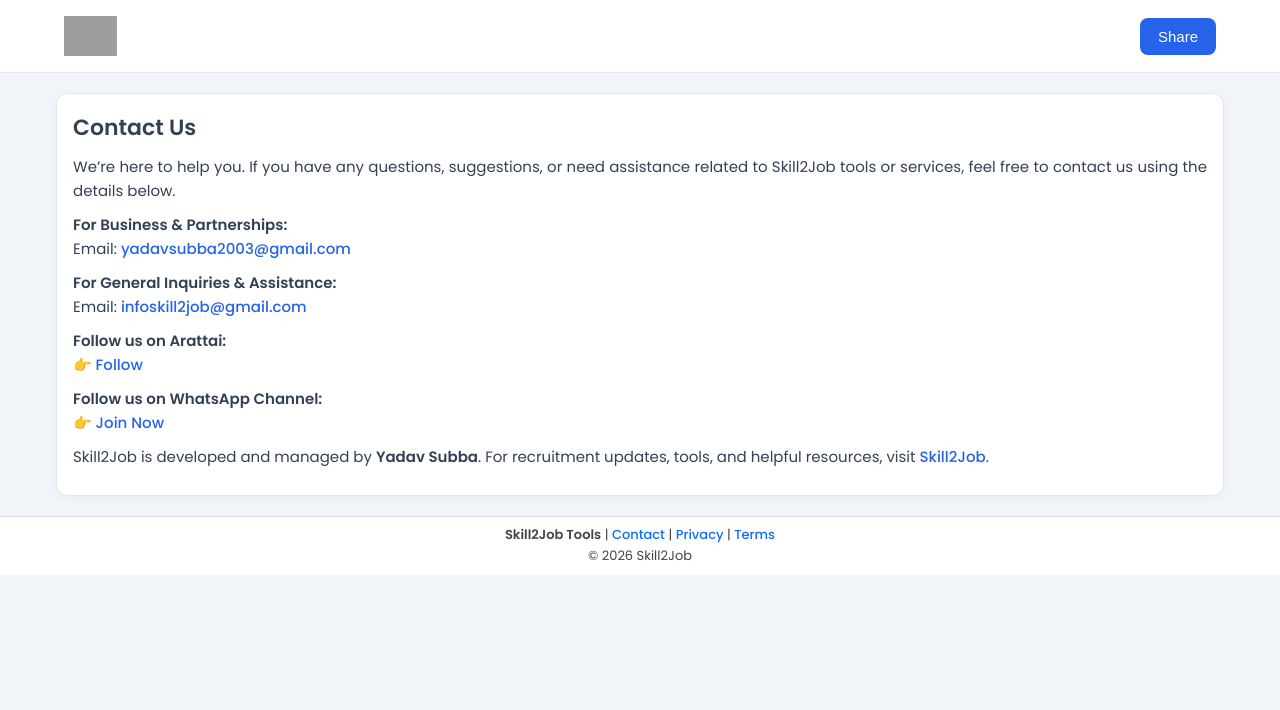
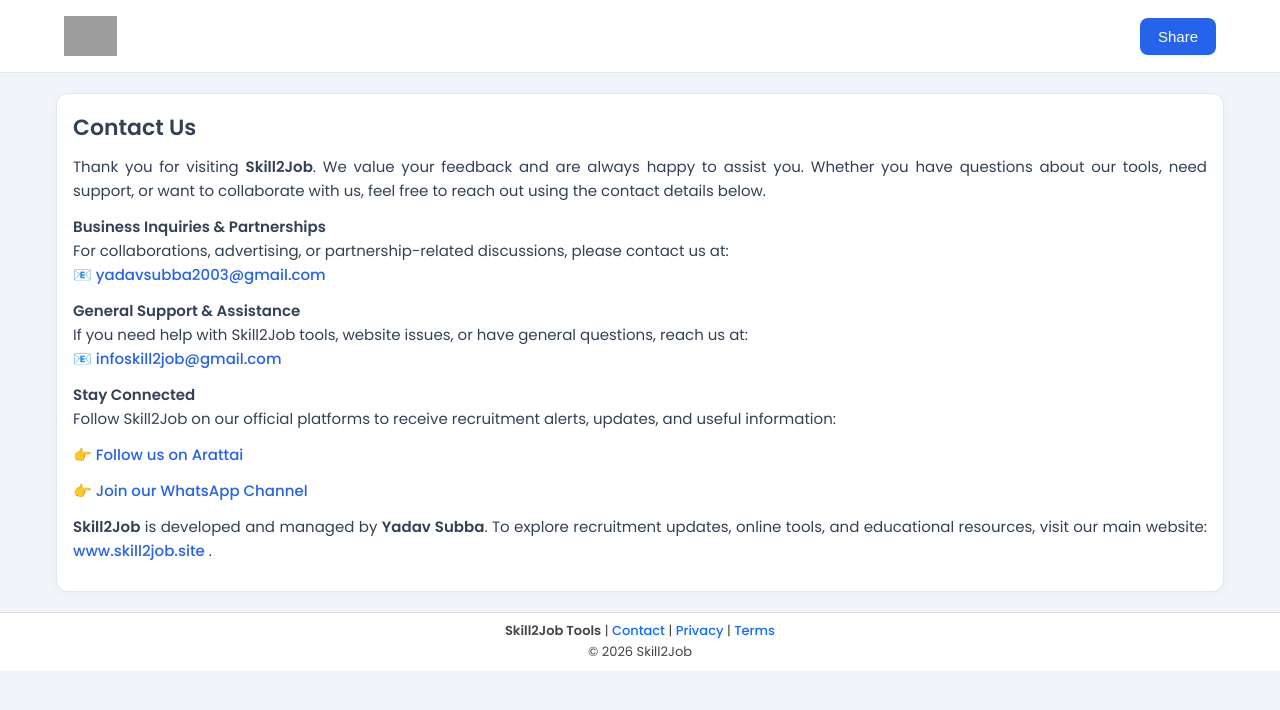
Before and after one commit to yadav150/tools., a Jekyll site: the page contact/index.html, which Jekyll copies as it is, in a window 1280 px wide. Shown: the top 710 px of the page. Built offline with Jekyll 4.4.1, drawn with Linux system fonts in a browser that asks for light colours; grey boxes are pictures that could not be loaded.

Commit message:
Update index.html

```diff
--- a/contact/index.html
+++ b/contact/index.html
@@ -5,7 +5,7 @@
   <title>Contact Us | Skill2Job</title>
 
   <meta name="viewport" content="width=device-width, initial-scale=1.0">
-  <meta name="description" content="Contact Skill2Job for business inquiries, assistance, or support. Reach us via email or follow us on WhatsApp and Arattai for updates.">
+  <meta name="description" content="Contact Skill2Job for support, business inquiries, feedback, or assistance. Reach us via email or follow Skill2Job on WhatsApp and Arattai for updates.">
   <meta name="robots" content="index, follow">
   <link rel="canonical" href="https://www.skill2job.site/contact">
 
@@ -79,8 +78,8 @@
       box-shadow:0 2px 8px rgba(0,0,0,0.04);
     }
     .about-card h2{margin:0 0 10px;font-size:22px}
-    .about-text{margin-bottom:10px;line-height:1.6;text-align:justify;font-size:15px}
-    .about-text a{color:var(--primary);text-decoration:none;font-weight:500}
+    .about-text{margin-bottom:12px;line-height:1.6;text-align:justify;font-size:15px}
+    .about-text a{color:var(--primary);font-weight:500}
     .about-text a:hover{text-decoration:underline}
 
     .footer{
@@ -91,7 +90,7 @@
       color:#444;
       background:#fff;
     }
-    .footer a{color:#0d6efd;text-decoration:none;font-weight:500}
+    .footer a{color:#0d6efd;font-weight:500}
     .footer a:hover{text-decoration:underline}
   </style>
 </head>
@@ -111,37 +110,49 @@
     <h2>Contact Us</h2>
 
     <p class="about-text">
-      We’re here to help you. If you have any questions, suggestions, or need
-      assistance related to Skill2Job tools or services, feel free to contact us
-      using the details below.
+      Thank you for visiting <strong>Skill2Job</strong>. We value your feedback and
+      are always happy to assist you. Whether you have questions about our tools,
+      need support, or want to collaborate with us, feel free to reach out using
+      the contact details below.
     </p>
 
     <p class="about-text">
-      <strong>For Business & Partnerships:</strong><br>
-      Email:
-      <a href="mailto:yadavsubba2003@gmail.com">yadavsubba2003@gmail.com</a>
+      <strong>Business Inquiries & Partnerships</strong><br>
+      For collaborations, advertising, or partnership-related discussions, please
+      contact us at:<br>
+      📧 <a href="mailto:yadavsubba2003@gmail.com">yadavsubba2003@gmail.com</a>
     </p>
 
     <p class="about-text">
-      <strong>For General Inquiries & Assistance:</strong><br>
-      Email:
-      <a href="mailto:infoskill2job@gmail.com">infoskill2job@gmail.com</a>
+      <strong>General Support & Assistance</strong><br>
+      If you need help with Skill2Job tools, website issues, or have general
+      questions, reach us at:<br>
+      📧 <a href="mailto:infoskill2job@gmail.com">infoskill2job@gmail.com</a>
     </p>
 
     <p class="about-text">
-      <strong>Follow us on Arattai:</strong><br>
-      <a href="https://aratt.ai/@skill2job_job_in_assam_northea" target="_blank" rel="noopener">👉 Follow</a>
+      <strong>Stay Connected</strong><br>
+      Follow Skill2Job on our official platforms to receive recruitment alerts,
+      updates, and useful information:
     </p>
 
     <p class="about-text">
-      <strong>Follow us on WhatsApp Channel:</strong><br>
-      <a href="https://whatsapp.com/channel/0029Vb1sPWRCBtxA5KiCPr3e" target="_blank" rel="noopener">👉 Join Now</a>
+      👉 <a href="https://aratt.ai/@skill2job_job_in_assam_northea" target="_blank" rel="noopener">
+      Follow us on Arattai</a>
     </p>
 
     <p class="about-text">
-      Skill2Job is developed and managed by <strong>Yadav Subba</strong>. For
-      recruitment updates, tools, and helpful resources, visit
-      <a href="https://www.skill2job.site/" target="_blank" rel="noopener">Skill2Job</a>.
+      👉 <a href="https://whatsapp.com/channel/0029Vb1sPWRCBtxA5KiCPr3e" target="_blank" rel="noopener">
+      Join our WhatsApp Channel</a>
+    </p>
+
+    <p class="about-text">
+      <strong>Skill2Job</strong> is developed and managed by
+      <strong>Yadav Subba</strong>. To explore recruitment updates, online tools,
+      and educational resources, visit our main website:
+      <a href="https://www.skill2job.site/" target="_blank" rel="noopener">
+        www.skill2job.site
+      </a>.
     </p>
   </div>
 </section>
@@ -157,11 +168,11 @@
 </footer>
 
 <script>
-  document.getElementById('shareBtn')?.addEventListener('click', () => {
-    if (navigator.share) {
-      navigator.share({ title: document.title, url: location.href });
-    }
-  });
+document.getElementById('shareBtn')?.addEventListener('click',()=>{
+  if(navigator.share){
+    navigator.share({title:document.title,url:location.href});
+  }
+});
 </script>
 
 </body>
```
Also changed, not shown: other parts of contact/index.html (+1 -2 lines).
